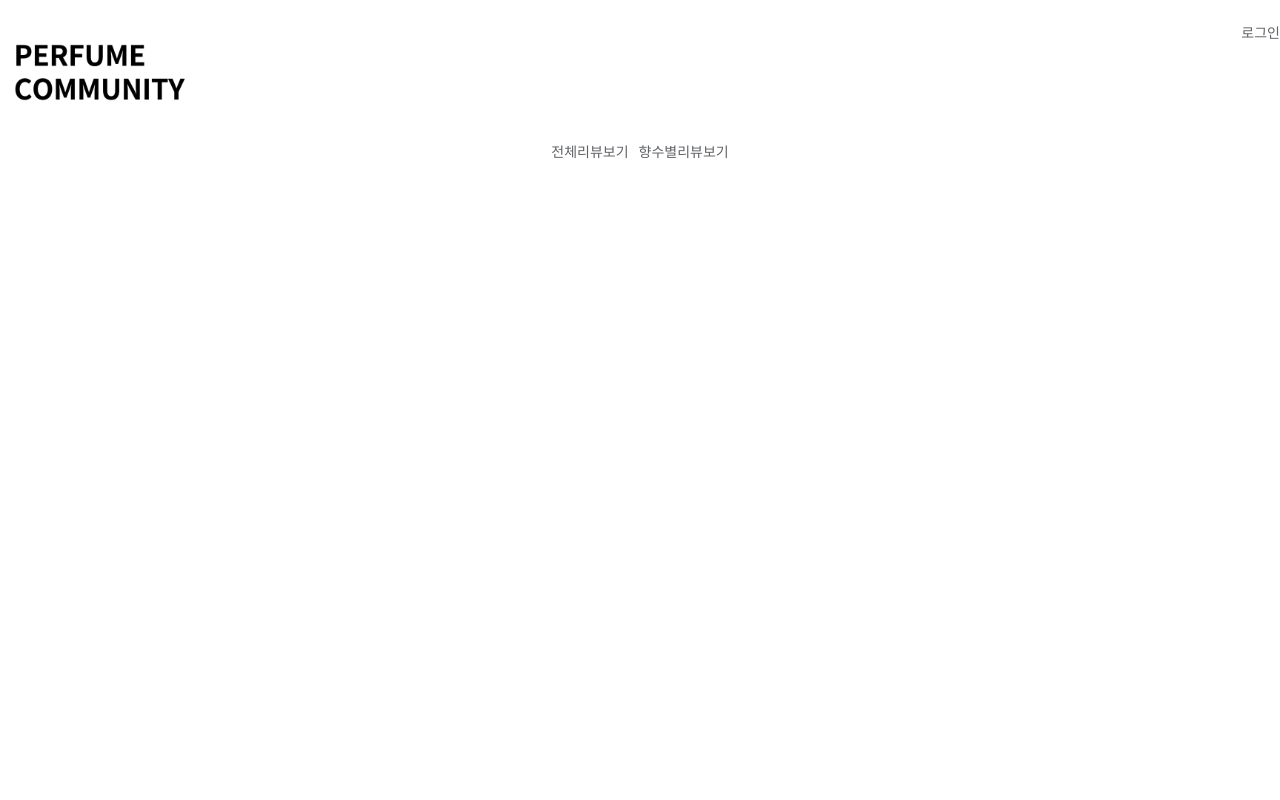
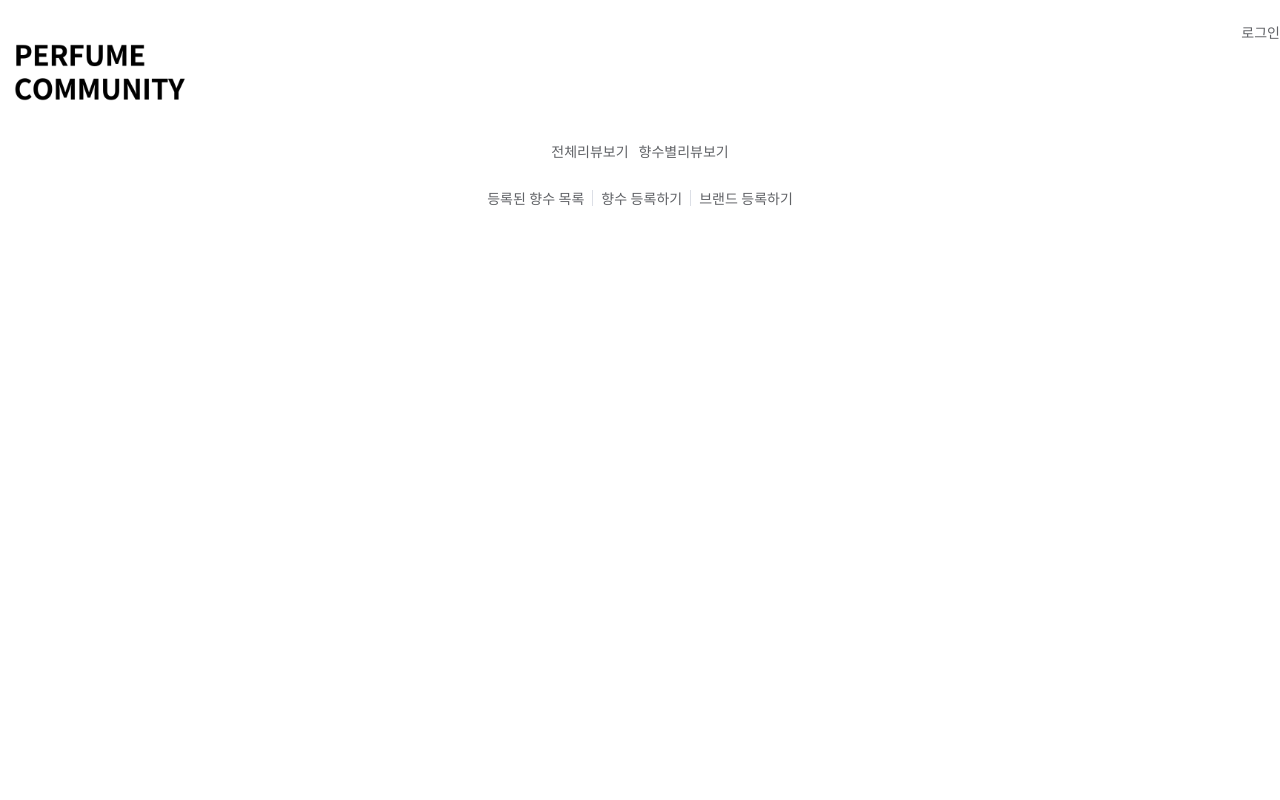
Before and after one commit to summerydev/perfume-community, a Vue app in the folder ui/: page /admin in a window 1280 px wide. Shown: the top 800 px of the page. Built offline with nearby package versions, Linux system fonts and the light colour scheme; no server answers; sample sign-in values are in the browser's storage.

Commit message:
[ui] 관리자 페이지 추가

```diff
--- a/ui/src/components/NavBar.vue
+++ b/ui/src/components/NavBar.vue
@@ -1,7 +1,10 @@
 <template>
   <nav>
     <div v-if="this.isLogin">
-      <el-button @click="handleClick('/addreview')" size="mini" round>
+      <el-link v-if="userInfo?.id == 1" @click="handleClick('/admin')">
+        관리자페이지
+      </el-link>
+      <el-button v-else @click="handleClick('/addreview')" size="mini" round>
         <i class="el-icon-edit"></i>
         리뷰쓰기
       </el-button>
--- /dev/null
+++ b/ui/src/views/adminViews/AdminMain.vue
@@ -0,0 +1,38 @@
+<template>
+  <div>
+    <el-link @click="handleClick('/admin/perfumes')">
+      등록된 향수 목록
+    </el-link>
+    <el-divider direction="vertical"></el-divider>
+    <el-link @click="handleClick('/admin/addperfume')"> 향수 등록하기 </el-link>
+    <el-divider direction="vertical"></el-divider>
+    <el-link @click="handleClick('/admin/addbrand')"> 브랜드 등록하기 </el-link>
+    <router-view>
+      <perfume-list></perfume-list>
+      <add-brand></add-brand>
+      <add-perfume></add-perfume>
+    </router-view>
+  </div>
+</template>
+
+<script>
+import AddBrand from "./AddBrand.vue";
+import AddPerfume from "./AddPerfume.vue";
+import PerfumeList from "./PerfumeList.vue";
+export default {
+  components: { AddPerfume, AddBrand, PerfumeList },
+  methods: {
+    handleClick(link) {
+      this.$route.path == link
+        ? this.$router.go("")
+        : this.$router.push(`${link}`);
+    },
+  },
+};
+</script>
+
+<style scoped>
+div {
+  text-align: center;
+}
+</style>
```
